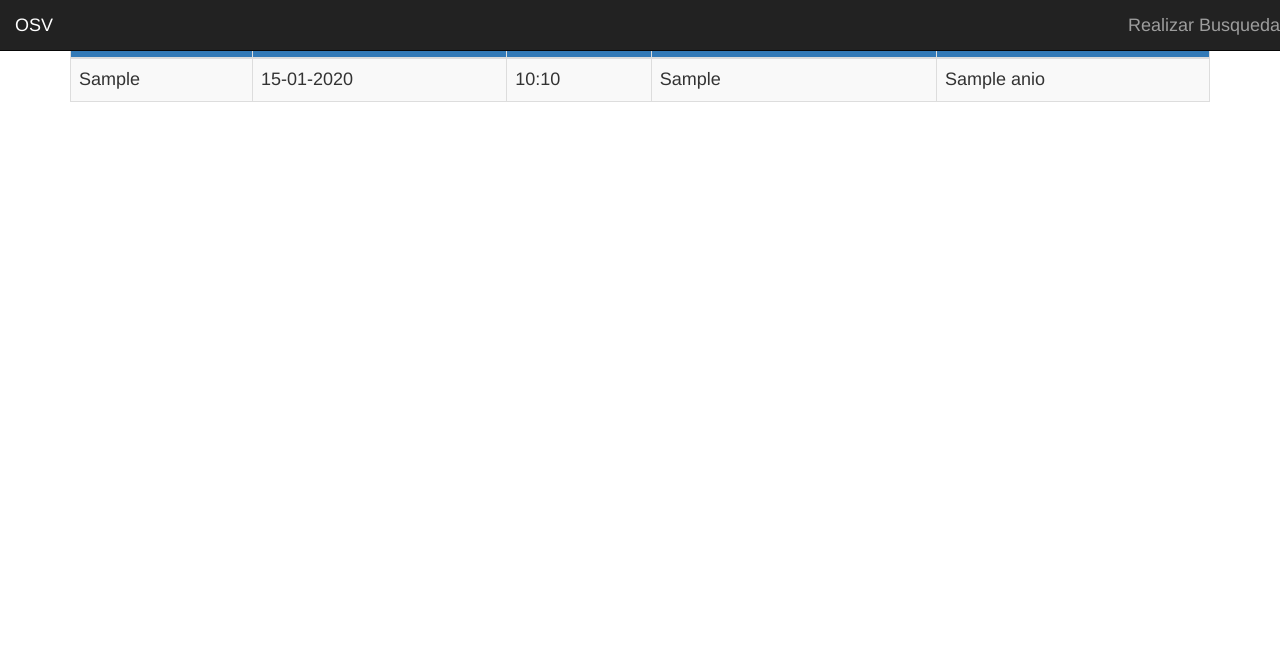
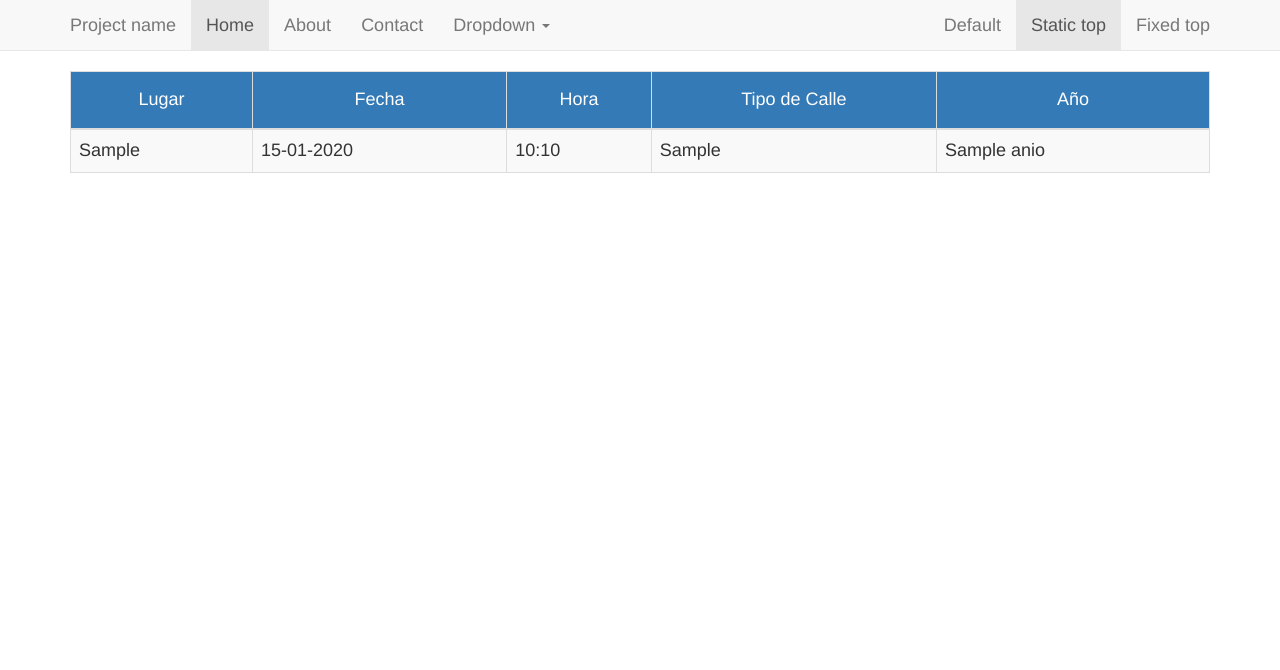
Before and after one commit to IvanBodnar/registros, a Django app: template buscador/templates/buscador/tabla_buscador.html in a window 1280 px wide. Shown: the top 670 px of the page. Run offline with Django 3.2, Linux system fonts and the light colour scheme; the template is opened without the code that fills it: most values are stand-ins (such as "Sample title", 1, 10 or a date in 2020); data that the repository does not hold is empty; parts of the project's set-up code (start-up, migrations or seed data) failed here and were passed over; some libraries are stand-ins or nearby versions.

Commit message:
Cambio de navbar

```diff
--- a/buscador/templates/buscador/base_buscador.html
+++ b/buscador/templates/buscador/base_buscador.html
@@ -1,26 +1,41 @@
 {% extends parent_template|default:"base.html" %}
 
 {% block nav %}
-<div class="container-fluid">
-  <div class="row">
-  <nav class="navbar navbar-inverse navbar-fixed-top">
+<nav class="navbar navbar-default navbar-static-top">
+      <div class="container">
         <div class="navbar-header">
-          <button type="button" class="navbar-toggle collapsed"
-                  data-toggle="collapse" data-target="#navbar" aria-expanded="false" aria-controls="navbar">
+          <button type="button" class="navbar-toggle collapsed" data-toggle="collapse" data-target="#navbar" aria-expanded="false" aria-controls="navbar">
             <span class="sr-only">Toggle navigation</span>
             <span class="icon-bar"></span>
             <span class="icon-bar"></span>
             <span class="icon-bar"></span>
           </button>
-          <a class="navbar-brand" href="#">OSV</a>
+          <a class="navbar-brand" href="#">Project name</a>
         </div>
         <div id="navbar" class="navbar-collapse collapse">
+          <ul class="nav navbar-nav">
+            <li class="active"><a href="#">Home</a></li>
+            <li><a href="#about">About</a></li>
+            <li><a href="#contact">Contact</a></li>
+            <li class="dropdown">
+              <a href="#" class="dropdown-toggle" data-toggle="dropdown" role="button" aria-haspopup="true" aria-expanded="false">Dropdown <span class="caret"></span></a>
+              <ul class="dropdown-menu">
+                <li><a href="#">Action</a></li>
+                <li><a href="#">Another action</a></li>
+                <li><a href="#">Something else here</a></li>
+                <li role="separator" class="divider"></li>
+                <li class="dropdown-header">Nav header</li>
+                <li><a href="#">Separated link</a></li>
+                <li><a href="#">One more separated link</a></li>
+              </ul>
+            </li>
+          </ul>
           <ul class="nav navbar-nav navbar-right">
-            <li><a href="#">Realizar Busqueda</a></li>
+            <li><a href="../navbar/">Default</a></li>
+            <li class="active"><a href="./">Static top <span class="sr-only">(current)</span></a></li>
+            <li><a href="../navbar-fixed-top/">Fixed top</a></li>
           </ul>
-        </div>
-
+        </div><!--/.nav-collapse -->
+      </div>
     </nav>
- </div>
-</div>
 {% endblock %}
```
